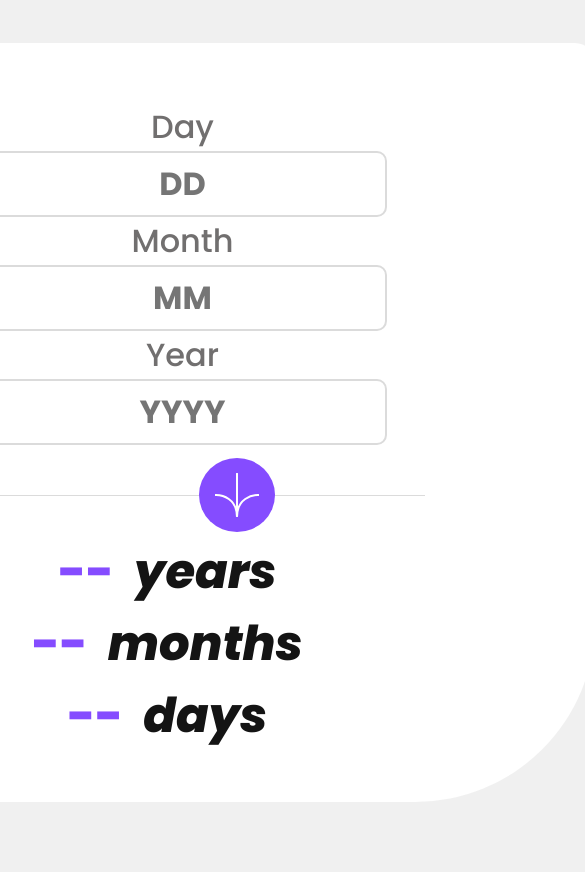
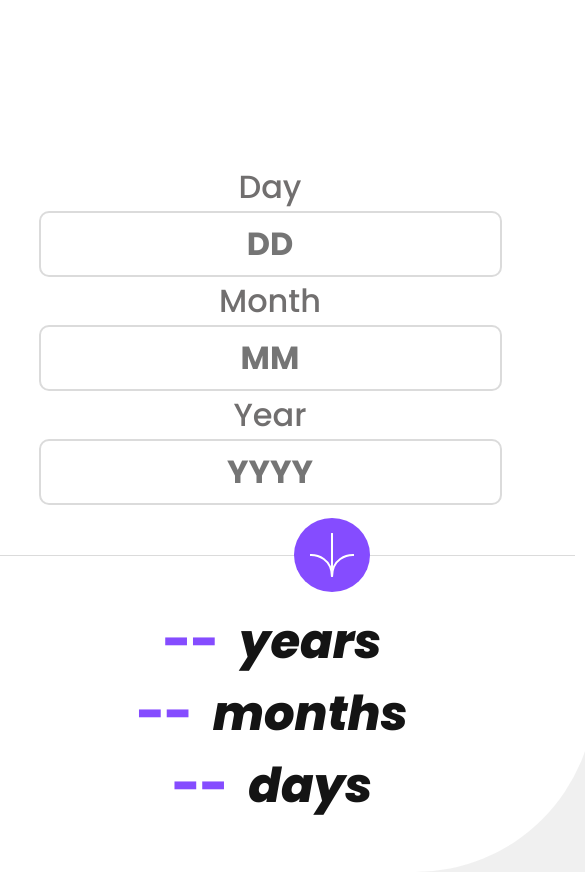
Before and after one commit to Abuazooz-1996/age-calculator, a plain HTML site: page index.html in a window 390 px wide. Shown: the top 872 px of the page, 585 px wide, since content can reach past the window. Before the commit the page ends 844 px from the top, so only its background shows below. Drawn offline with Linux system fonts and the light colour scheme; a web font is replaced by a local one.

Commit message:
modify css

```diff
--- a/main.css
+++ b/main.css
@@ -117,22 +117,25 @@ body{
         align-items: center;
         text-align: center;
         padding: 30px;
+        margin: 130px 0 0 60px;
     }
     .age .box{
         width: 70%;
-        padding-right: 75px;
     }
     .age .box input{
         text-align: center;
     }
     .text{
         font-size: 1.5em;
-        margin-left: 60px;
+        margin: 10px 0 0 165px;
     }
     .text div{
         justify-content: center;
     }
+    .line{
+        width: 100%;
+    }
     .line img{
-        right: 170px;
+        right: 225px;
     }
 }
```
